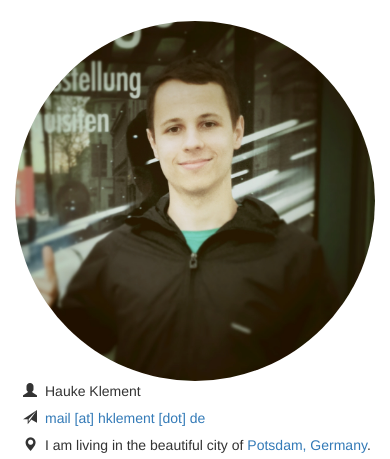
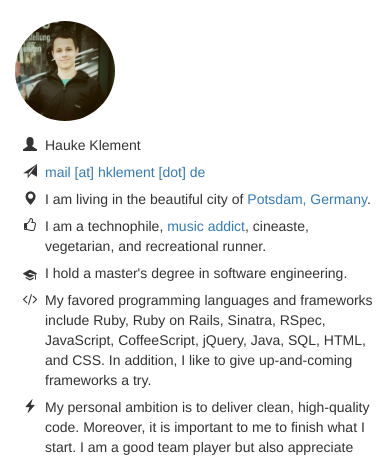
Before and after one commit to hklement/hklement.github.io, a plain HTML site: page index.html in a window 390 px wide. Shown: the part 712-1171 px from the top of the page. Drawn offline with nearby package versions, Linux system fonts and the light colour scheme.

Commit message:
reduced width of portrait image on extra small devices

```diff
--- a/css/index.css
+++ b/css/index.css
@@ -4,6 +4,10 @@ body {
 
 #about-me li + li {
 	margin-top: 0.5em;
+}
+
+#portrait {
+  margin-bottom: 1em;
 }
 
 #profiles i {
--- a/index.html
+++ b/index.html
@@ -50,8 +50,8 @@
 			<div id="about-me">
 				<h1>About Me</h1>
 				<div class="row">
-					<img class="col-sm-4 img-circle img-responsive" src="images/portrait.jpg">
-					<div class="col-sm-8">
+					<img class="col-sm-4 col-xs-4 img-circle img-responsive" id="portrait" src="images/portrait.jpg">
+					<div class="col-sm-8 col-xs-12">
 						<ul class="fa-ul vcard">
 							<li><i class="fa-li glyphicon glyphicon-user"></i><span class="fn">Hauke Klement</span></li>
 							<li class="hidden n"><span class="given-name">Hauke</span> <span class="family-name">Klement</span></li>
```
Also changed, not shown: css/index.min.css.
